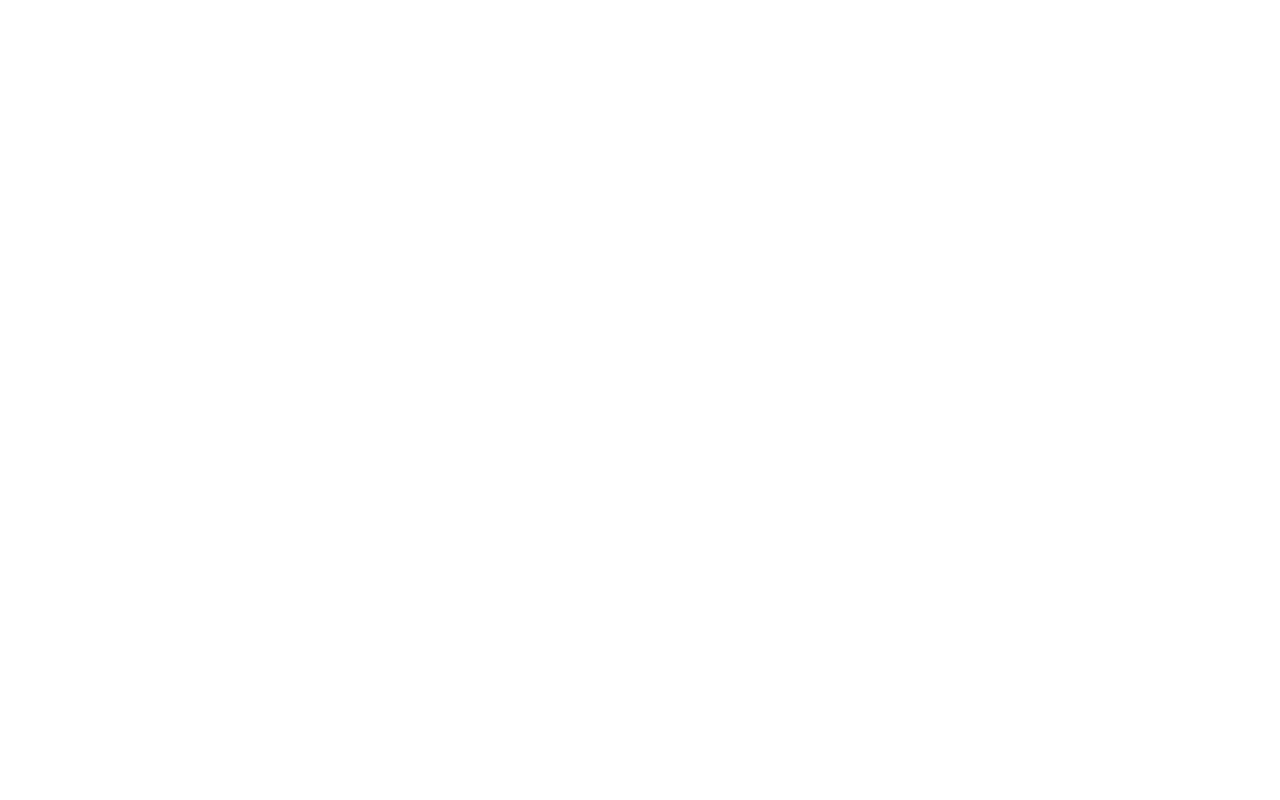
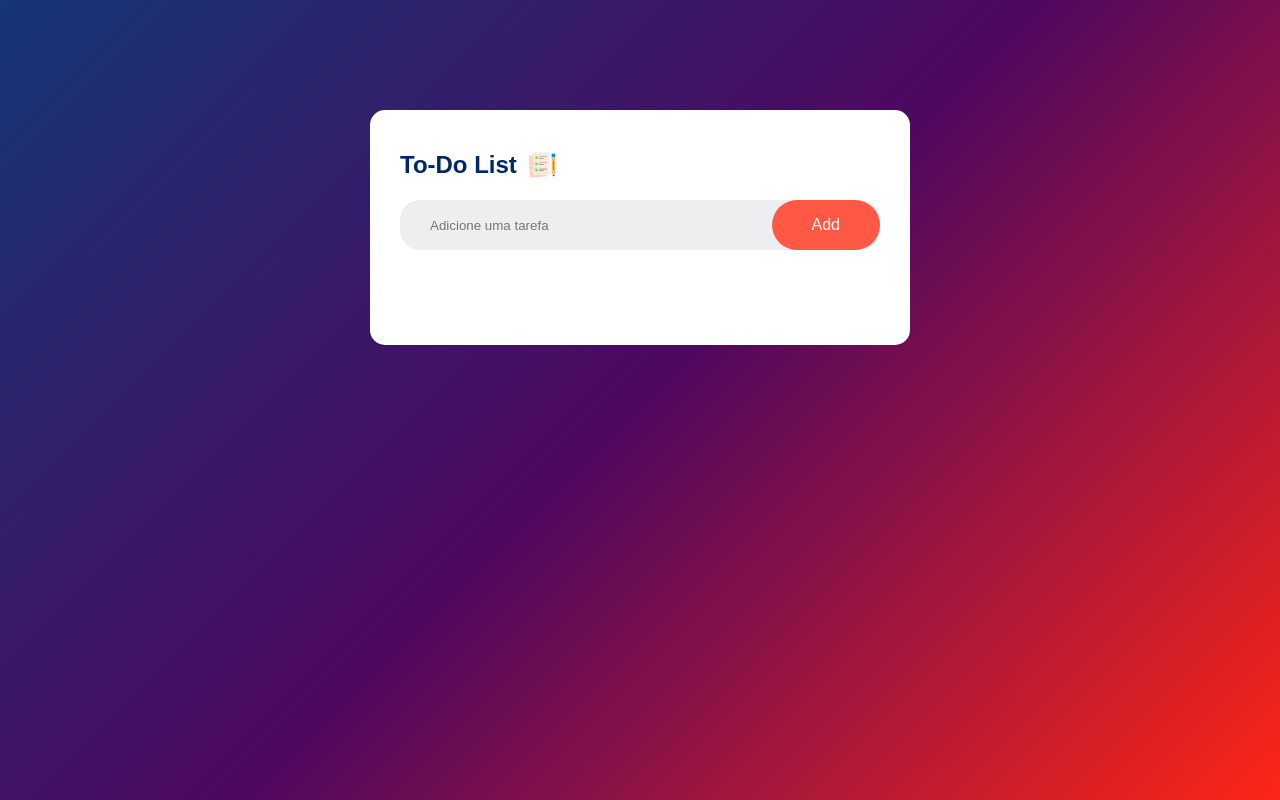
Before and after one commit to Gabriellfreitasr/To-Do_List, a plain HTML site: page index.html in a window 1280 px wide. Drawn offline with Linux system fonts and the light colour scheme.

Commit message:
Desenvolvimento da aplicação

```diff
--- a/index.html
+++ b/index.html
@@ -7,6 +7,14 @@
     <title> To-Do List </title>
 </head>
 <body>
-
+    <div class="container">
+        <div class="to-do">
+            <h2> To-Do List <img src="assets/icon.png" alt="to-do list"> </h2>
+            <div class="row">
+                <input type="text" id="input-box" placeholder="Adicione uma tarefa">
+                <button> Add </button>
+            </div>
+        </div>
+    </div>
 </body>
 </html>
--- a/style.css
+++ b/style.css
@@ -1,4 +1,64 @@
 * {
     margin: 0;
     padding: 0;
+    font-family: 'Poppins', sans-serif ;
+    box-sizing: border-box;
 }
+
+.container {
+    width: 100%;
+    min-height: 100vh;
+    padding: 10px;
+    background: linear-gradient(135deg, #153677, #4e085f, #ff2616);
+}
+
+.to-do {
+    width: 100%;
+    max-width: 540px;
+    background-color: #fff;
+    margin: 100px auto 20px;
+    padding: 40px 30px 70px;
+    border-radius: 15px;
+}
+
+.to-do h2 {
+    color: #002765;
+    display: flex;
+    align-items: center;
+    margin-bottom: 20px;
+}
+
+.to-do h2 img {
+    width: 30px;
+    margin-left: 10px;
+}
+
+.row {
+    display: flex;
+    align-items: center;
+    justify-content: space-between;
+    background: #edeef0;
+    border-radius: 20px;
+    padding-left: 20px;
+    margin-bottom: 25px;
+}
+
+.row input {
+    flex: 1;
+    border: none;
+    outline: none;
+    background: transparent;
+    padding: 10px;
+    font-weight: 14px;
+}
+
+button {
+    border: none;
+    outline: none;
+    padding: 16px 40px;
+    background: #ff5945;
+    color: #fff;
+    font-size: 16px;
+    cursor: pointer;
+    border-radius: 40px;
+}
```
Also changed, not shown: assets/checked.png (added), assets/icon.png (added), assets/unchecked.png (added).
